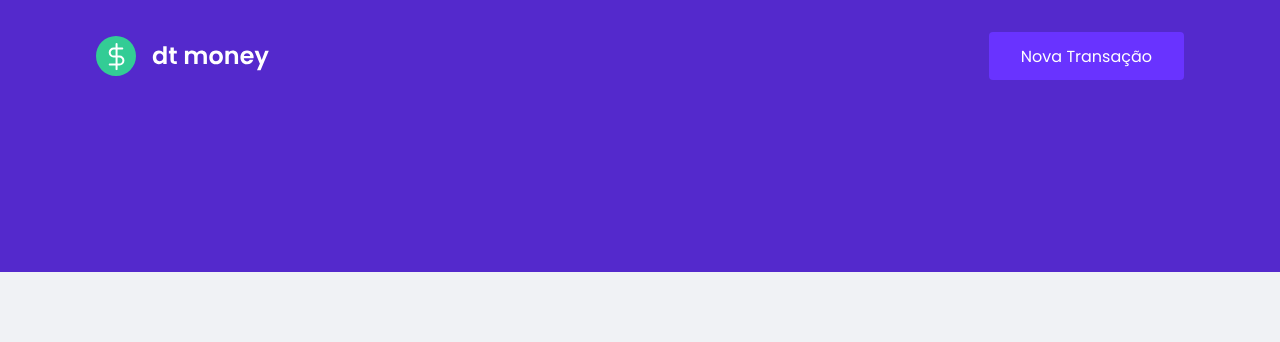
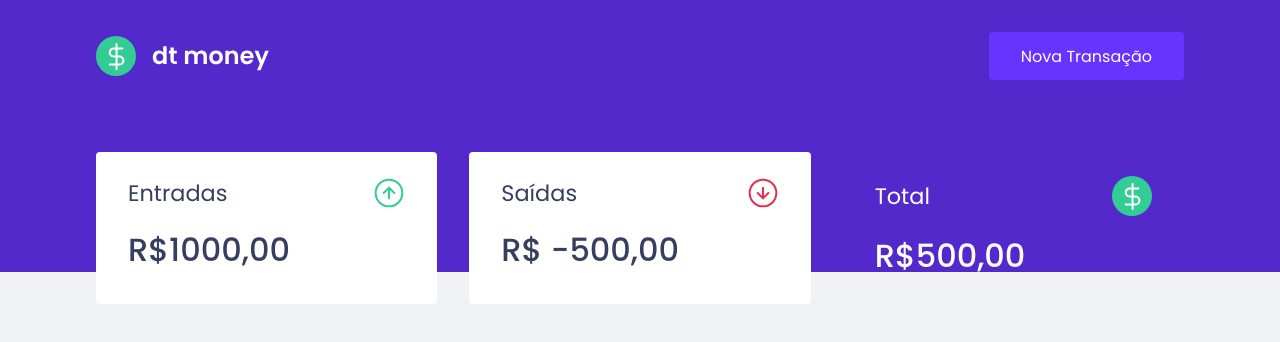
Before and after one commit to vagnersilvas/dtMoney, a React (Create React App) app: page / in a window 1280 px wide. Shown: the top 342 px of the page. Built offline with nearby package versions, Linux system fonts and the light colour scheme.

Commit message:
add component Summary to Dashboard

```diff
--- a/src/components/Dashboard/index.tsx
+++ b/src/components/Dashboard/index.tsx
@@ -1,10 +1,10 @@
+import { Summary } from "../Summary";
 import { Container } from "./style";
 
 export function Dashboard() {
   return (
-    <>
-      <Container>
-      </Container>
-    </>
+    <Container>
+      <Summary/>
+    </Container>
   );
 }
```
